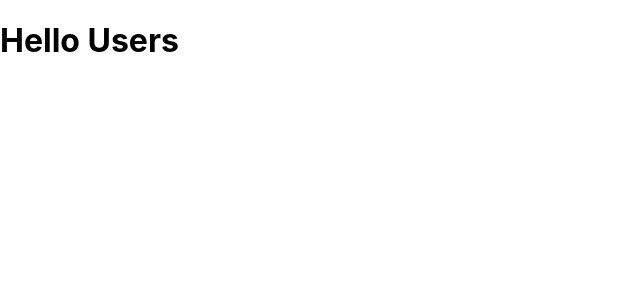
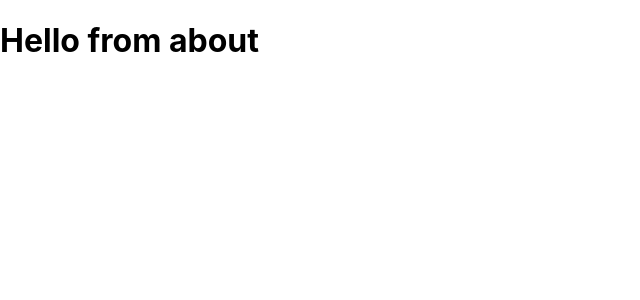
Before and after one commit to MuhammadZamin132611/React-Tut, a React (Create React App) app: page / in a window 1280 px wide. Shown: the top 300 px of the page, without its empty margins (0-640 px from the left). Built offline with nearby package versions, Linux system fonts and the light colour scheme.

Commit message:
add class component

```diff
--- /dev/null
+++ b/src/About.js
@@ -0,0 +1,10 @@
+import React,{Component} from "react";
+class About extends Component{
+    render(){
+        return (
+            <h1>Hello from about</h1>
+        )
+    }
+}
+
+export default About;
--- a/src/index.js
+++ b/src/index.js
@@ -3,12 +3,12 @@ import ReactDOM from 'react-dom/client';
 import './index.css';
 // import App from './App';
 import reportWebVitals from './reportWebVitals';
-import Users from './Users'
-
+// import Users from './Users'
+import About from './About';
 const root = ReactDOM.createRoot(document.getElementById('root'));
 root.render(
   <React.StrictMode>
-    <Users />
+    <About />
   </React.StrictMode>
 );
 
```
